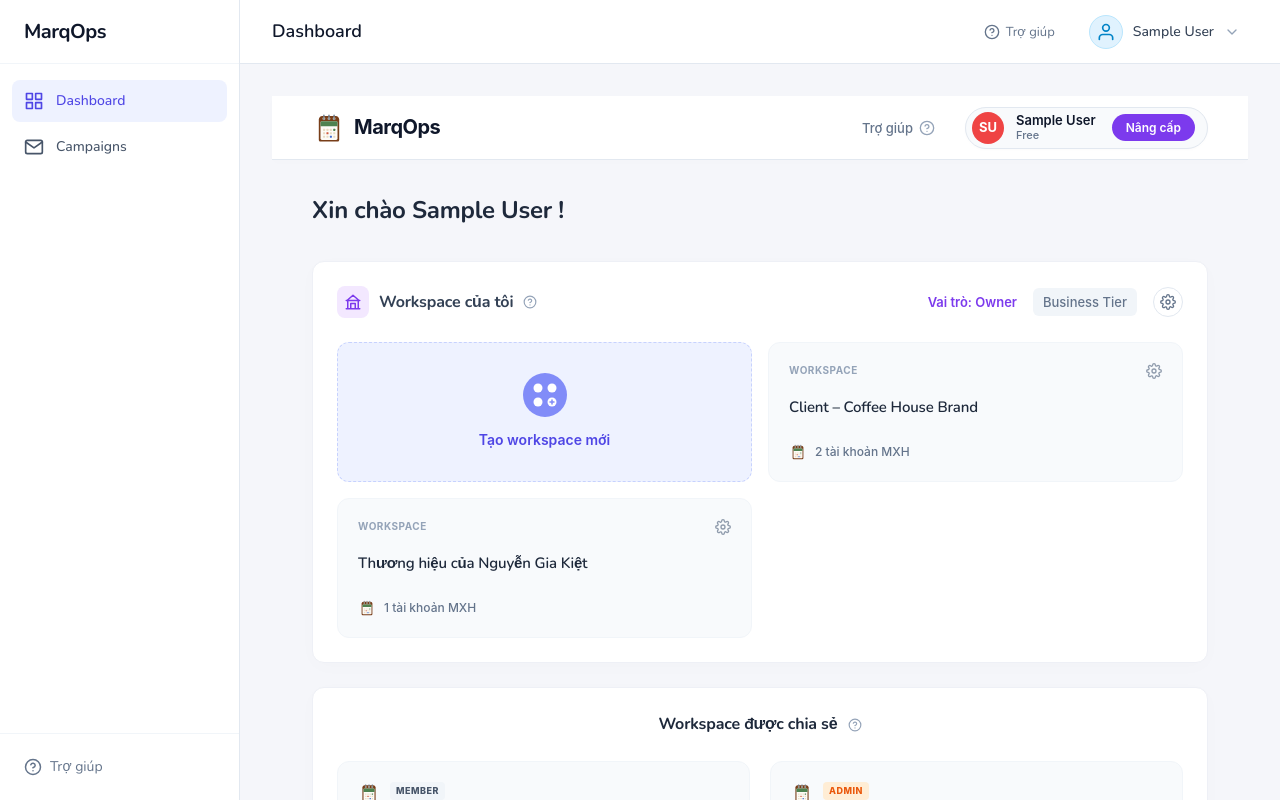
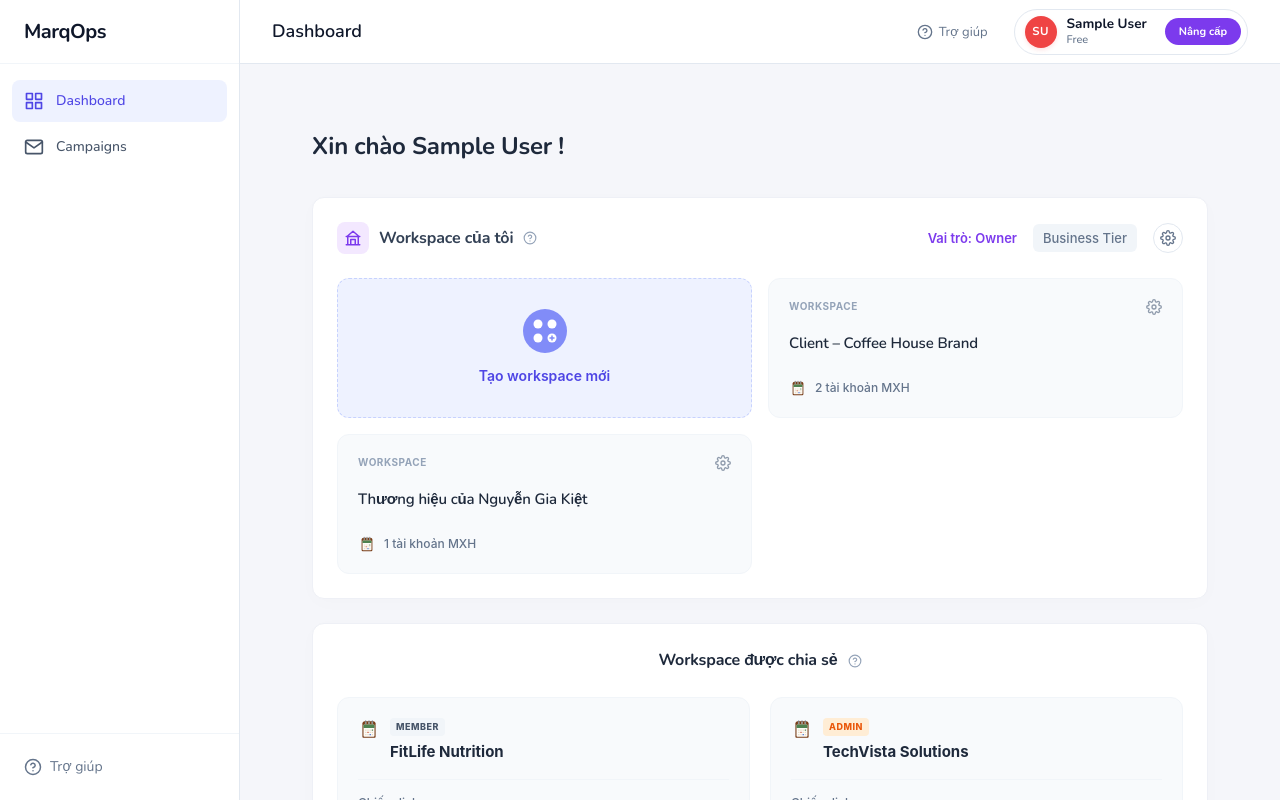
Before and after one commit to AI-Marketing-System/auto-marketing-frontend, a React (Create React App) app: page /dashboard in a window 1280 px wide. Shown: the top 800 px of the page. Built offline with nearby package versions, Linux system fonts and the light colour scheme; no server answers; sample sign-in values are in the browser's storage.

Commit message:
style: gộp gọn widget nâng cấp gói vào user dropdown

```diff
--- a/src/layouts/DashboardLayout/DashboardLayout.css
+++ b/src/layouts/DashboardLayout/DashboardLayout.css
@@ -161,6 +161,42 @@
   gap: 16px;
 }
 
+/* Subscription Widget in Header 1 */
+.topbar__subscription-widget {
+  display: flex;
+  align-items: center;
+  gap: 12px;
+  background-color: #f8fafc;
+  border: 1px solid #e2e8f0;
+  padding: 5px 12px;
+  border-radius: 9999px;
+  margin-right: 4px;
+}
+
+.topbar__tier-badge {
+  font-size: 12.5px;
+  font-weight: 700;
+  color: #64748b;
+}
+
+.topbar__btn-upgrade {
+  background-color: #7c3aed;
+  color: #ffffff;
+  border: none;
+  font-size: 11.5px;
+  font-weight: 700;
+  padding: 5px 12px;
+  border-radius: 9999px;
+  cursor: pointer;
+  transition: all 0.2s ease;
+}
+
+.topbar__btn-upgrade:hover {
+  background-color: #6d28d9;
+  transform: translateY(-0.5px);
+  box-shadow: 0 2px 6px rgba(124, 58, 237, 0.2);
+}
+
 .topbar__help {
   display: flex;
   align-items: center;
@@ -184,42 +220,87 @@
   position: relative;
 }
 
-.user-dropdown__trigger {
+.user-dropdown__pill-container {
+  display: flex;
+  align-items: center;
+  gap: 12px;
+  background-color: #ffffff;
+  border: 1px solid #e2e8f0;
+  padding: 4px 6px 4px 4px; /* bo sat lai avatar */
+  border-radius: 9999px;
+  transition: all 0.2s ease;
+}
+
+.user-dropdown__pill-container:hover {
+  border-color: #cbd5e1;
+  box-shadow: 0 2px 8px rgba(0, 0, 0, 0.04);
+}
+
+.user-dropdown__profile-trigger {
   display: flex;
   align-items: center;
   gap: 10px;
-  background: none;
-  border: none;
   cursor: pointer;
-  padding: 4px 8px;
-  border-radius: 8px;
-  transition: background 0.2s ease;
+  padding: 2px 6px;
+  border-radius: 9999px;
+  transition: background-color 0.15s;
 }
 
-.user-dropdown__trigger:hover {
+.user-dropdown__profile-trigger:hover {
   background-color: #f8fafc;
 }
 
-.user-dropdown__avatar {
-  width: 34px;
-  height: 34px;
+.user-dropdown__avatar-circle {
+  width: 32px;
+  height: 32px;
   border-radius: 50%;
-  background-color: #e0f2fe;
-  color: #0284c7;
+  background-color: #ef4444; /* Màu đỏ nổi bật như ảnh bạn chụp */
+  color: #ffffff;
   display: flex;
   align-items: center;
   justify-content: center;
-  border: 1px solid #bae6fd;
+  font-size: 11.5px;
+  font-weight: 700;
+  letter-spacing: 0.5px;
+  box-shadow: 0 2px 4px rgba(239, 68, 68, 0.15);
 }
 
-.user-dropdown__name {
-  font-size: 14px;
-  font-weight: 500;
-  color: #334155;
+.user-dropdown__profile-details {
+  display: flex;
+  flex-direction: column;
+  line-height: 1.25;
 }
 
-.user-dropdown__chevron {
-  color: #94a3b8;
+.user-dropdown__name-text {
+  font-size: 13.5px;
+  font-weight: 700;
+  color: #0f172a;
+}
+
+.user-dropdown__tier-text {
+  font-size: 11px;
+  font-weight: 500;
+  color: #64748b;
+  text-align: left;
+}
+
+.user-dropdown__btn-upgrade {
+  background-color: #7c3aed; /* Tím Violet */
+  color: #ffffff;
+  border: none;
+  font-size: 11px;
+  font-weight: 700;
+  padding: 6px 14px;
+  border-radius: 9999px;
+  cursor: pointer;
+  transition: all 0.2s ease;
+  white-space: nowrap;
+}
+
+.user-dropdown__btn-upgrade:hover {
+  background-color: #6d28d9;
+  transform: translateY(-0.5px);
+  box-shadow: 0 2px 6px rgba(124, 58, 237, 0.25);
 }
 
 .user-dropdown__menu {
--- a/src/layouts/DashboardLayout/DashboardLayout.js
+++ b/src/layouts/DashboardLayout/DashboardLayout.js
@@ -1,6 +1,8 @@
+import { useState, useEffect } from 'react';
 import { useLocation, useNavigate } from 'react-router-dom';
 import Sidebar from './Sidebar';
 import UserDropdown from './UserDropdown';
+import UpgradeModal from '../../modules/analytics/components/UpgradeModal';
 import './DashboardLayout.css';
 
 /** Tabs hiển thị khi đang ở khu vực Chiến dịch / Lịch đăng */
@@ -37,6 +39,42 @@
   const location = useLocation();
   const isCampaignArea = location.pathname === '/campaigns';
 
+  const [subscription, setSubscription] = useState({ planName: 'Free', planPrice: 0, isTrial: false });
+  const [isUpgradeModalOpen, setIsUpgradeModalOpen] = useState(false);
+
+  const fetchSubscription = () => {
+    const token = localStorage.getItem("marqops.authLab.accessToken");
+    if (!token) return;
+
+    fetch("http://localhost:8080/api/v1/subscriptions/me", {
+      headers: {
+        Authorization: `Bearer ${token}`,
+      },
+    })
+      .then((res) => {
+        if (!res.ok) {
+          throw new Error("No subscription");
+        }
+        return res.json();
+      })
+      .then((resJson) => {
+        if (resJson && resJson.success && resJson.data) {
+          setSubscription({
+            planName: resJson.data.planName,
+            planPrice: resJson.data.planPrice || 0,
+            isTrial: resJson.data.isTrial || false,
+          });
+        }
+      })
+      .catch((err) => {
+        setSubscription({ planName: 'Free', planPrice: 0, isTrial: false });
+      });
+  };
+
+  useEffect(() => {
+    fetchSubscription();
+  }, []);
+
   return (
     <div className="layout">
       <Sidebar variant={variant} />
@@ -68,11 +106,21 @@
               </svg>
               <span>Trợ giúp</span>
             </button>
-            <UserDropdown />
+            <UserDropdown
+              subscription={subscription}
+              onUpgradeClick={() => setIsUpgradeModalOpen(true)}
+            />
           </div>
         </header>
         <main className="content">{children}</main>
       </div>
+
+      <UpgradeModal
+        isOpen={isUpgradeModalOpen}
+        onClose={() => setIsUpgradeModalOpen(false)}
+        onUpgradeSuccess={fetchSubscription}
+        currentSubscription={subscription}
+      />
     </div>
   );
 }
--- a/src/layouts/DashboardLayout/UserDropdown.jsx
+++ b/src/layouts/DashboardLayout/UserDropdown.jsx
@@ -3,7 +3,7 @@
 import { useAuth } from '../../context/AuthContext';
 import './DashboardLayout.css';
 
-export default function UserDropdown() {
+export default function UserDropdown({ subscription, onUpgradeClick }) {
   const [open, setOpen] = useState(false);
   const { user, logout } = useAuth();
   const navigate = useNavigate();
@@ -23,39 +23,40 @@
     navigate('/login', { replace: true });
   };
 
+  const getInitials = (name) => {
+    if (!name) return "US";
+    return name.split(' ').map(n => n[0]).join('').toUpperCase().slice(0, 2);
+  };
+
   return (
     <div className="user-dropdown" ref={ref}>
-      <button className="user-dropdown__trigger" onClick={() => setOpen((v) => !v)}>
-        <div className="user-dropdown__avatar">
-          <svg
-            width="20"
-            height="20"
-            viewBox="0 0 24 24"
-            fill="none"
-            stroke="currentColor"
-            strokeWidth="2"
-            strokeLinecap="round"
-            strokeLinejoin="round"
+      {/* Khối Pill Widget thống nhất bao bọc toàn bộ thông tin */}
+      <div className="user-dropdown__pill-container">
+
+        {/* Click vào Avatar + Tên để mở rộng Dropdown */}
+        <div className="user-dropdown__profile-trigger" onClick={() => setOpen((v) => !v)}>
+          <div className="user-dropdown__avatar-circle">
+            {getInitials(user?.fullName)}
+          </div>
+          <div className="user-dropdown__profile-details">
+            <span className="user-dropdown__name-text">{user?.fullName || 'User'}</span>
+            <span className="user-dropdown__tier-text">
+              {subscription?.planName || 'Free'} {subscription?.isTrial ? "(Dùng thử)" : ""}
+            </span>
+          </div>
+        </div>
+
+        {/* Nút nâng cấp nằm gọn bên phải cùng */}
+        {subscription?.planName !== 'Admin' && (
+          <button
+            type="button"
+            className="user-dropdown__btn-upgrade"
+            onClick={onUpgradeClick}
           >
-            <path d="M20 21v-2a4 4 0 0 0-4-4H8a4 4 0 0 0-4 4v2" />
-            <circle cx="12" cy="7" r="4" />
-          </svg>
-        </div>
-        <span className="user-dropdown__name">{user?.fullName || 'User'}</span>
-        <svg
-          className="user-dropdown__chevron"
-          width="16"
-          height="16"
-          viewBox="0 0 24 24"
-          fill="none"
-          stroke="currentColor"
-          strokeWidth="2"
-          strokeLinecap="round"
-          strokeLinejoin="round"
-        >
-          <polyline points="6 9 12 15 18 9" />
-        </svg>
-      </button>
+            Nâng cấp
+          </button>
+        )}
+      </div>
 
       {open && (
         <div className="user-dropdown__menu">
--- a/src/modules/analytics/pages/DashboardPage.js
+++ b/src/modules/analytics/pages/DashboardPage.js
@@ -1,16 +1,12 @@
-import React, { useState, useEffect } from 'react';
+import React, { useState } from 'react';
 import { useAuth } from '../../../context/AuthContext';
 import '../styles/DashboardPage.css';
-import Brand from '../../../public-site/components/Brand';
 import WorkspaceCard from '../components/WorkspaceCard';
 import SharedWorkspaceCard from '../components/SharedWorkspaceCard';
 import CreateWorkspaceModal from '../components/CreateWorkspaceModal';
-import UpgradeModal from '../components/UpgradeModal';
 
 function DashboardPage() {
   const { user } = useAuth();
-  const [subscription, setSubscription] = useState({ planName: 'Free', planPrice: 0, isTrial: false });
-  const [isUpgradeModalOpen, setIsUpgradeModalOpen] = useState(false);
   const [workspaces, setWorkspaces] = useState([
     { id: 1, title: 'Client – Coffee House Brand', accountsCount: 2 },
     { id: 2, title: 'Thương hiệu của Nguyễn Gia Kiệt', accountsCount: 1 },
@@ -25,41 +21,6 @@
     { id: 4, title: 'TechVista Solutions', role: 'ADMIN', campaigns: ['TechVista Marketing'] },
   ]);
   const [isModalOpen, setIsModalOpen] = useState(false);
-
-  // Hàm tải thông tin Subscription của user từ Backend
-  const fetchSubscription = () => {
-    const token = localStorage.getItem("marqops.authLab.accessToken");
-    if (!token) return;
-
-    fetch("http://localhost:8080/api/v1/subscriptions/me", {
-      headers: {
-        Authorization: `Bearer ${token}`,
-      },
-    })
-      .then((res) => {
-        if (!res.ok) {
-          throw new Error("No subscription");
-        }
-        return res.json();
-      })
-      .then((resJson) => {
-        if (resJson && resJson.success && resJson.data) {
-          setSubscription({
-            planName: resJson.data.planName,
-            planPrice: resJson.data.planPrice || 0,
-            isTrial: resJson.data.isTrial || false,
-          });
-        }
-      })
-      .catch((err) => {
-        // Nếu lỗi (ví dụ 404 chưa đăng ký gói nào), mặc định là Free
-        setSubscription({ planName: 'Free', planPrice: 0, isTrial: false });
-      });
-  };
-
-  useEffect(() => {
-    fetchSubscription();
-  }, []);
 
   const handleCreateWorkspace = () => {
     console.log('Opening create workspace modal');
@@ -84,52 +45,6 @@
 
   return (
     <div className="dashboard-container">
-      {/* Top Navigation Header */}
-      <header className="dashboard-header-bar">
-        <div className="header-left">
-          <Brand className="dashboard-brand" textClassName="brand-name" />
-        </div>
-        <div className="header-right">
-          <button type="button" className="help-link-btn">
-            <span className="help-text">Trợ giúp</span>
-            <svg
-              className="help-icon"
-              width="16"
-              height="16"
-              viewBox="0 0 24 24"
-              fill="none"
-              stroke="currentColor"
-              strokeWidth="2"
-              strokeLinecap="round"
-              strokeLinejoin="round"
-            >
-              <circle cx="12" cy="12" r="10" />
-              <path d="M9.09 9a3 3 0 0 1 5.83 1c0 2-3 3-3 3M12 17h.01" />
-            </svg>
-          </button>
-
-          {/* Vùng hiển thị User và nút Nâng cấp dạng phẳng */}
-          <div className="user-profile-widget">
-            <div className="user-profile-avatar">
-              {user?.fullName ? user.fullName.split(' ').map(n => n[0]).join('').toUpperCase() : 'US'}
-            </div>
-            <div className="user-profile-details">
-              <span className="user-profile-name">{user?.fullName || 'User'}</span>
-              <span className="user-profile-tier">
-                {subscription.planName} {subscription.isTrial ? "(Dùng thử)" : ""}
-              </span>
-            </div>
-            <button
-              type="button"
-              className="btn-upgrade-action"
-              onClick={() => setIsUpgradeModalOpen(true)}
-            >
-              Nâng cấp
-            </button>
-          </div>
-        </div>
-      </header>
-
       {/* Dashboard Inner Body */}
       <main className="dashboard-main-content">
         <div className="dashboard-inner-container">
@@ -264,13 +179,6 @@
         onClose={() => setIsModalOpen(false)}
         onSubmit={handleModalSubmit}
       />
-
-      <UpgradeModal
-        isOpen={isUpgradeModalOpen}
-        onClose={() => setIsUpgradeModalOpen(false)}
-        onUpgradeSuccess={fetchSubscription}
-        currentSubscription={subscription}
-      />
     </div>
   );
 }
```
